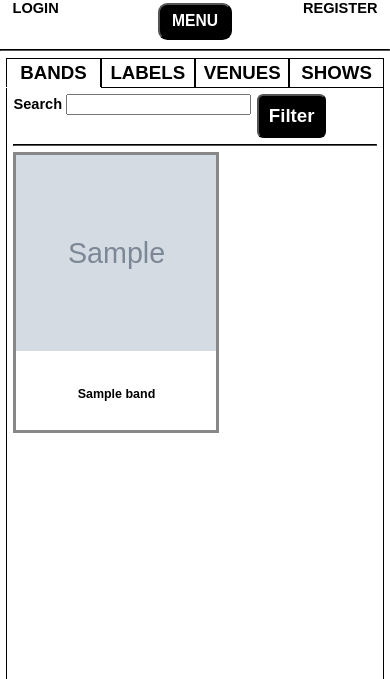
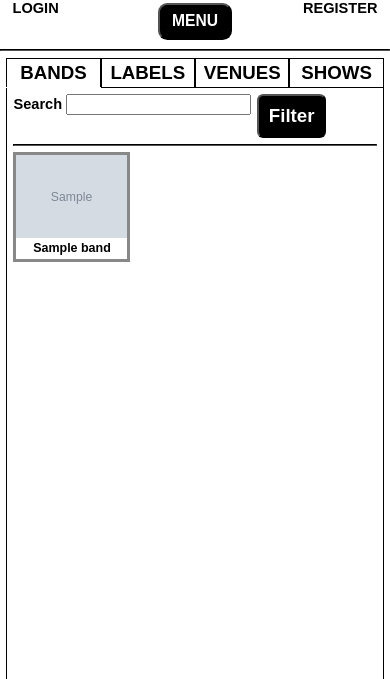
Before and after one commit to Mjames951/OmahaUnderground, a Django app: page /bands/ in a window 390 px wide. Shown: the part 98-777 px from the top of the page. Run offline with Django 5.2, Linux system fonts and the light colour scheme; tables that the repository leaves empty hold one stand-in row (values such as "Sample post"); grey boxes marked "Sample" are stand-in pictures.

Commit message:
redaction of explore page bands CSS changes
sorry Gus! All CSS sizing needs to be relative to the rem for the site instead of by px or vw. I should put that in the README. That'll be the next commit. Your changes did make me realize that the mobile font size for the band page was too large and so it is reduced. I've gotten good feedback on the tiling of the band explore so for now we will keep it that way. I'd like all the band names be displayed in full without having to ellipse them and tiling is the only way I know to do that without making things wonky (unless we get some javascript font sizing based on character length stuff going on).

```diff
--- a/planetplum/static/css/explore.css
+++ b/planetplum/static/css/explore.css
@@ -39,67 +39,33 @@
 }
 
 .results-bands {
-    display: grid;
-    gap: 1rem;
-}
-
-@media screen and (max-width: 399px) {
-    .results-bands {
-        grid-template-columns: 1fr;
-    }
-}
-
-@media screen and (min-width: 400px) and (max-width: 599px) {
-    .results-bands {
-        grid-template-columns: repeat(2, 1fr);
-    }
-}
-
-@media screen and (min-width: 600px) and (max-width: 799px) {
-    .results-bands {
-        grid-template-columns: repeat(3, 1fr);
-    }
-}
-
-@media screen and (min-width: 800px) {
-    .results-bands {
-        grid-template-columns: repeat(4, 1fr);
-    }
+    column-count: 3;
+    column-gap: .5rem;
 }
 
 .band {
     border: .25rem solid;
     color: var(--textcolor);
+    height: auto;
     text-align: center;
+    word-wrap: break-word;
     margin-bottom: .5rem;
-    display: flex;
-    flex-direction: column;
-    justify-content: space-between;
-    align-items: center;
-    height: 275px;
-    width: 200px;
+    display: inline-block;
+    width: 95%;
 }
 
 .band img {
-    width: 200px;
-    height: 200px;
-    object-fit: cover;
-    margin-bottom: .5rem;
+    width: 100%;
 }
 
 .band-name {
-    height: 75px;
-    overflow: hidden;
-    display: flex;
-    justify-content: center;
-    align-items: center;
+    height: 100%;
 }
 
 .band p {
-    font-size: clamp(0.75rem, 4vw, 1rem);
+    font-size: 1rem;
     font-weight: bold;
-    margin: 0.25rem;
-    text-overflow: ellipsis;
+    margin: 0 .25rem .25rem;
 }
 
 .label {
@@ -143,6 +109,15 @@
 }
 
 @media screen and (min-width: 700px) {
+
+    .results-bands {
+        column-count: 4;
+    }
+
+    .band p {
+        font-size: 1.5rem;
+    }
+
     .label {
         max-width: 420px;
     }
```
